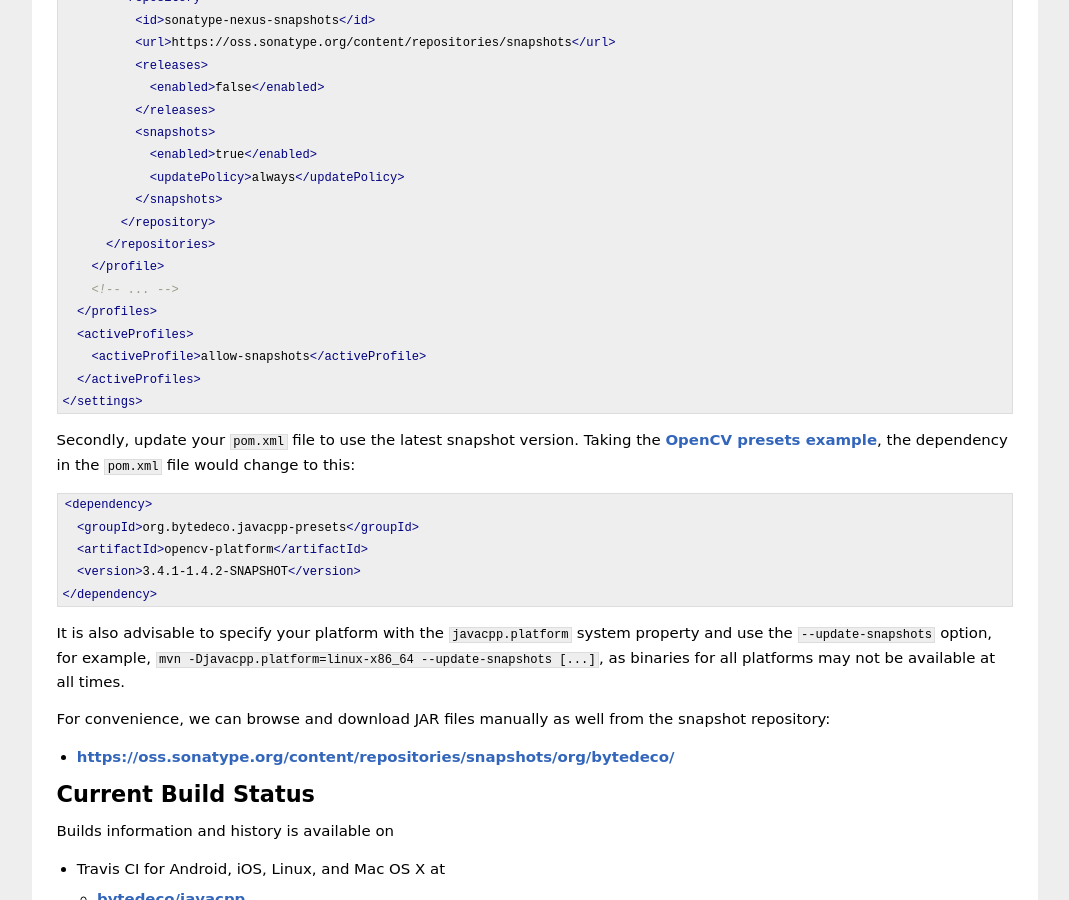
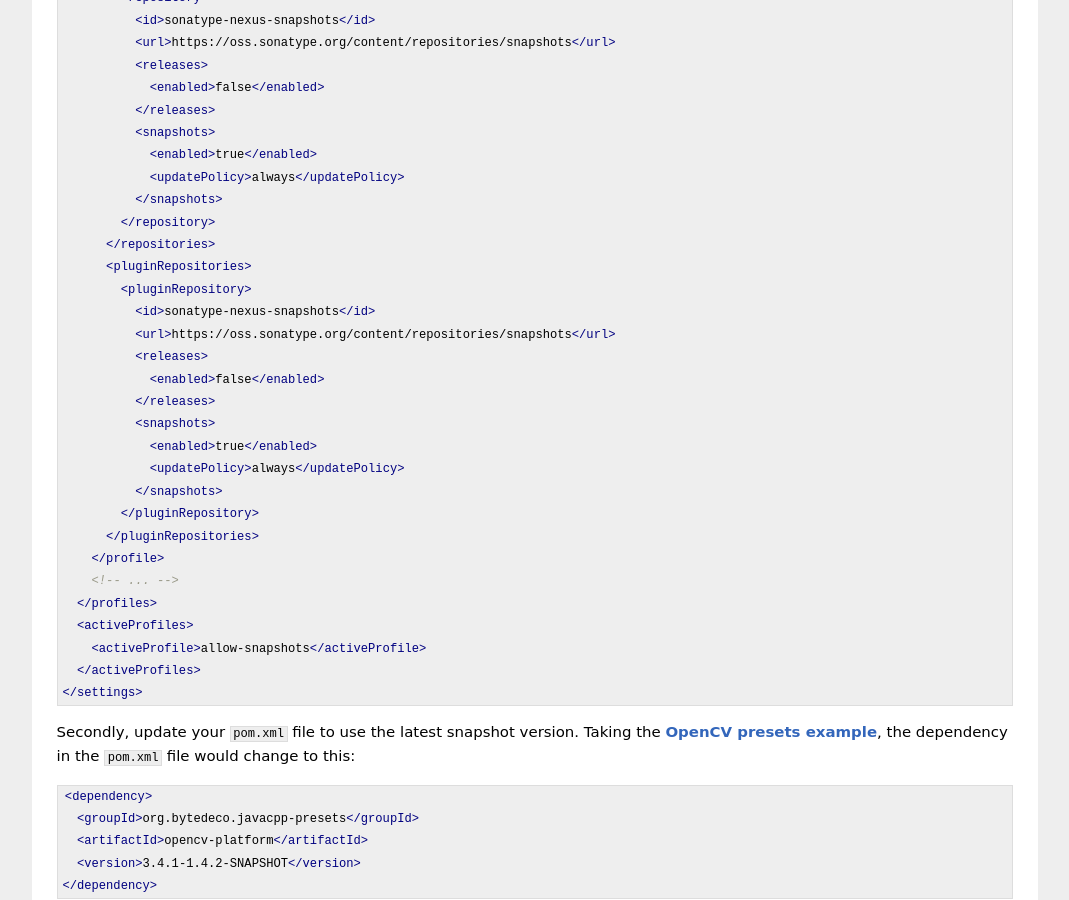
Before and after one commit to bytedeco/bytedeco.github.io, a Jekyll site: the page built from builds/index.md, in a window 1280 px wide and 900 px high, scrolled down 534 px. Shown: the whole window, without its empty margins (105-1174 px from the left). Built offline with Jekyll 4.4.1, drawn with Linux system fonts in a browser that asks for light colours.

Commit message:
Add pluginRepositories to Maven settings file for snapshots

```diff
--- a/builds/index.md
+++ b/builds/index.md
@@ -34,6 +34,19 @@ Firstly, in your [Maven settings file](https://maven.apache.org/settings.html),
           </snapshots>
         </repository>
       </repositories>
+      <pluginRepositories>
+        <pluginRepository>
+          <id>sonatype-nexus-snapshots</id>
+          <url>https://oss.sonatype.org/content/repositories/snapshots</url>
+          <releases>
+            <enabled>false</enabled>
+          </releases>
+          <snapshots>
+            <enabled>true</enabled>
+            <updatePolicy>always</updatePolicy>
+          </snapshots>
+        </pluginRepository>
+      </pluginRepositories>
     </profile>
     <!-- ... -->
   </profiles>
```
